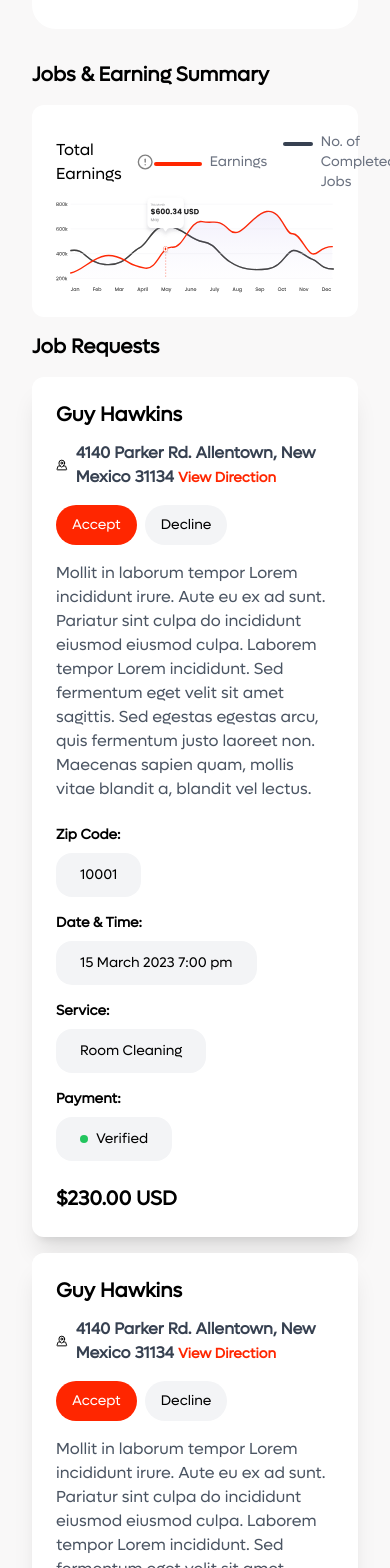
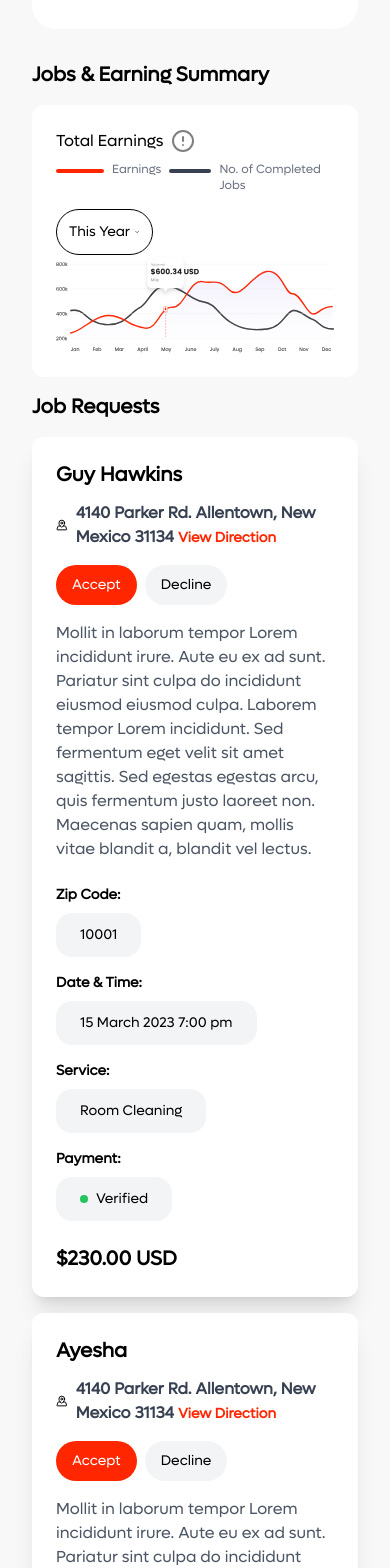
Before and after one commit to abrauf18/chkr, a Next.js app: page /company-employee/dashboard in a window 390 px wide. Shown: the part 900-2468 px from the top of the page. Built offline with nearby package versions, Linux system fonts and the light colour scheme.

Commit message:
feat: add pagination to show list of job requests

```diff
--- a/components/modules/company-employee/dashboard/dashboard.tsx
+++ b/components/modules/company-employee/dashboard/dashboard.tsx
@@ -1,17 +1,96 @@
-import React from 'react'
-import OverviewCard from './overview-card'
-import { CircleChevronRight, MailPlus, MoveDownLeft, MoveDownRight, MoveUpLeft, MoveUpRight, Receipt, StickyNote } from 'lucide-react'
-import JobRequestCard from './job-request-card'
-import Summary from './summary'
-import DashboardHeader from '@/components/shared/dashboard-header'
+"use client"
+import React, { useState } from 'react';
+import OverviewCard from './overview-card';
+import { CircleChevronRight, MailPlus, MoveDownLeft, MoveDownRight, MoveUpLeft, MoveUpRight, Receipt, StickyNote } from 'lucide-react';
+import JobRequestCard from './job-request-card';
+import Summary from './summary';
+import DashboardHeader from '@/components/shared/dashboard-header';
+import {
+  Pagination,
+  PaginationContent,
+  PaginationEllipsis,
+  PaginationItem,
+  PaginationLink,
+  PaginationNext,
+  PaginationPrevious,
+} from "@/components/ui/pagination";
+
+const jobRequests = [
+  // Populate with your job requests data
+  {
+    name: "Guy Hawkins",
+    address: "4140 Parker Rd. Allentown, New Mexico 31134",
+    zipCode: "10001",
+    dateTime: "15 March 2023 7:00 pm",
+    service: "Room Cleaning",
+    paymentStatus: "Verified",
+    amount: "230.00"
+  },
+  {
+    name: "Ayesha",
+    address: "4140 Parker Rd. Allentown, New Mexico 31134",
+    zipCode: "10001",
+    dateTime: "15 March 2023 7:00 pm",
+    service: "Room Cleaning",
+    paymentStatus: "Verified",
+    amount: "230.00"
+  },
+  {
+    name: "Joe",
+    address: "4140 Parker Rd. Allentown, New Mexico 31134",
+    zipCode: "10001",
+    dateTime: "15 March 2023 7:00 pm",
+    service: "Room Cleaning",
+    paymentStatus: "Verified",
+    amount: "230.00"
+  },
+  {
+    name: "Zyaima",
+    address: "4140 Parker Rd. Allentown, New Mexico 31134",
+    zipCode: "10001",
+    dateTime: "15 March 2023 7:00 pm",
+    service: "Room Cleaning",
+    paymentStatus: "Verified",
+    amount: "230.00"
+  },
+  {
+    name: "Usama",
+    address: "4140 Parker Rd. Allentown, New Mexico 31134",
+    zipCode: "10001",
+    dateTime: "15 March 2023 7:00 pm",
+    service: "Delivery",
+    paymentStatus: "Verified",
+    amount: "230.00"
+  },
+  {
+    name: "Ali",
+    address: "4140 Parker Rd. Allentown, New Mexico 31134",
+    zipCode: "10001",
+    dateTime: "15 March 2023 7:00 pm",
+    service: "Room Cleaning",
+    paymentStatus: "Verified",
+    amount: "230.00"
+  },
+  // Add more job requests here
+];
+
+const ITEMS_PER_PAGE = 2;
 
 export default function Dashboard() {
+  const [currentPage, setCurrentPage] = useState(1);
+
+  const indexOfLastItem = currentPage * ITEMS_PER_PAGE;
+  const indexOfFirstItem = indexOfLastItem - ITEMS_PER_PAGE;
+  const currentItems = jobRequests.slice(indexOfFirstItem, indexOfLastItem);
+
+  const totalPages = Math.ceil(jobRequests.length / ITEMS_PER_PAGE);
+
   return (
     <div className='flex flex-col mx-auto gap-4'>
-      <DashboardHeader
-        title='Dashboard' />
+      <DashboardHeader title='Dashboard' />
       <h1 className='text-xl font-semibold'>Overview</h1>
       <div className='flex flex-col lg:flex-row gap-4 w-full mx-auto'>
+        {/* Overview cards here */}
         <div className='flex flex-col w-full bg-white rounded-3xl py-8 px-6 gap-6'>
           <div className='flex items-center xl:gap-9 gap-2 w-full'>
             <div className='bg-blue-100 w-16 h-16 rounded-full flex items-center justify-center'>
@@ -84,34 +163,46 @@ export default function Dashboard() {
       </div>
       <div className='flex flex-col gap-4'>
         <h1 className='text-xl font-semibold'>Job Requests</h1>
-        <JobRequestCard
-          name="Guy Hawkins"
-          address="4140 Parker Rd. Allentown, New Mexico 31134"
-          zipCode="10001"
-          dateTime="15 March 2023 7:00 pm"
-          service="Room Cleaning"
-          paymentStatus="Verified"
-          amount="230.00"
-        />
-        <JobRequestCard
-          name="Guy Hawkins"
-          address="4140 Parker Rd. Allentown, New Mexico 31134"
-          zipCode="10001"
-          dateTime="15 March 2023 7:00 pm"
-          service="Room Cleaning"
-          paymentStatus="Verified"
-          amount="230.00"
-        />
-        <JobRequestCard
-          name="Guy Hawkins"
-          address="4140 Parker Rd. Allentown, New Mexico 31134"
-          zipCode="10001"
-          dateTime="15 March 2023 7:00 pm"
-          service="Room Cleaning"
-          paymentStatus="Verified"
-          amount="230.00"
-        />
+        {currentItems.map((jobRequest, index) => (
+          <JobRequestCard
+            key={index}
+            name={jobRequest.name}
+            address={jobRequest.address}
+            zipCode={jobRequest.zipCode}
+            dateTime={jobRequest.dateTime}
+            service={jobRequest.service}
+            paymentStatus={jobRequest.paymentStatus}
+            amount={jobRequest.amount}
+          />
+        ))}
       </div>
+      <Pagination className='bg-white p-2 rounded-xl my-2 shadow-xl'>
+        <PaginationContent>
+          <PaginationItem>
+            <PaginationPrevious
+              href="#"
+              onClick={() => setCurrentPage((prev) => Math.max(prev - 1, 1))}
+            />
+          </PaginationItem>
+          {[...Array(totalPages)].map((_, i) => (
+            <PaginationItem key={i}>
+              <PaginationLink
+                href="#"
+                onClick={() => setCurrentPage(i + 1)}
+                className={currentPage === i + 1 ? 'active' : ''}
+              >
+                {i + 1}
+              </PaginationLink>
+            </PaginationItem>
+          ))}
+          <PaginationItem>
+            <PaginationNext
+              href="#"
+              onClick={() => setCurrentPage((prev) => Math.min(prev + 1, totalPages))}
+            />
+          </PaginationItem>
+        </PaginationContent>
+      </Pagination>
     </div>
-  )
+  );
 }
--- a/components/modules/company-employee/dashboard/summary.tsx
+++ b/components/modules/company-employee/dashboard/summary.tsx
@@ -4,22 +4,24 @@ import Image from 'next/image'
 export default function Summary() {
   return (
     <div className='bg-white rounded-xl p-6'>
-      <div className='flex justify-between'>
+      <div className='flex md:flex-row flex-col justify-between'>
         <div className='flex items-center gap-2'>
           <span>Total Earnings</span>
           <CircleAlert color='gray' />
         </div>
-        <div className='flex gap-4 xl:gap-6 items-center'>
-          <div className='flex gap-2 items-baseline'>
-            <div className='bg-primary w-12 h-1 rounded-xl'></div>
-            <span className='text-sm text-gray-500'>Earnings</span>
+        <div className='flex md:flex-row flex-col gap-4 xl:gap-6 md:items-center '>
+          <div className='flex gap-2 mobile:mt-2 mt-0'>
+            <div className='flex gap-2 items-baseline'>
+              <div className='bg-primary w-12 h-1 rounded-xl'></div>
+              <span className='text-xs md:text-sm text-gray-500'>Earnings</span>
+            </div>
+            <div className='flex gap-2 items-baseline'>
+              <div className='bg-gray-700 w-12 h-1 rounded-xl'></div>
+              <span className='text-xs md:text-sm text-gray-500'>No. of Completed Jobs</span>
+            </div>
           </div>
-          <div className='flex gap-2 items-baseline'>
-            <div className='bg-gray-700 w-12 h-1 rounded-xl'></div>
-            <span className='text-sm text-gray-500'>No. of Completed Jobs</span>
-          </div>
-          <div className='flex items-center border border-black rounded-3xl p-3 gap-1'>
-            <span className='text-sm'>This Year</span>
+          <div className='flex items-center border border-black rounded-3xl p-3 gap-1 mobile:w-[35%]'>
+            <span className='text-sm whitespace-nowrap'>This Year</span>
             <ChevronDown className='h-4 w-4' />
           </div>
         </div>
```
